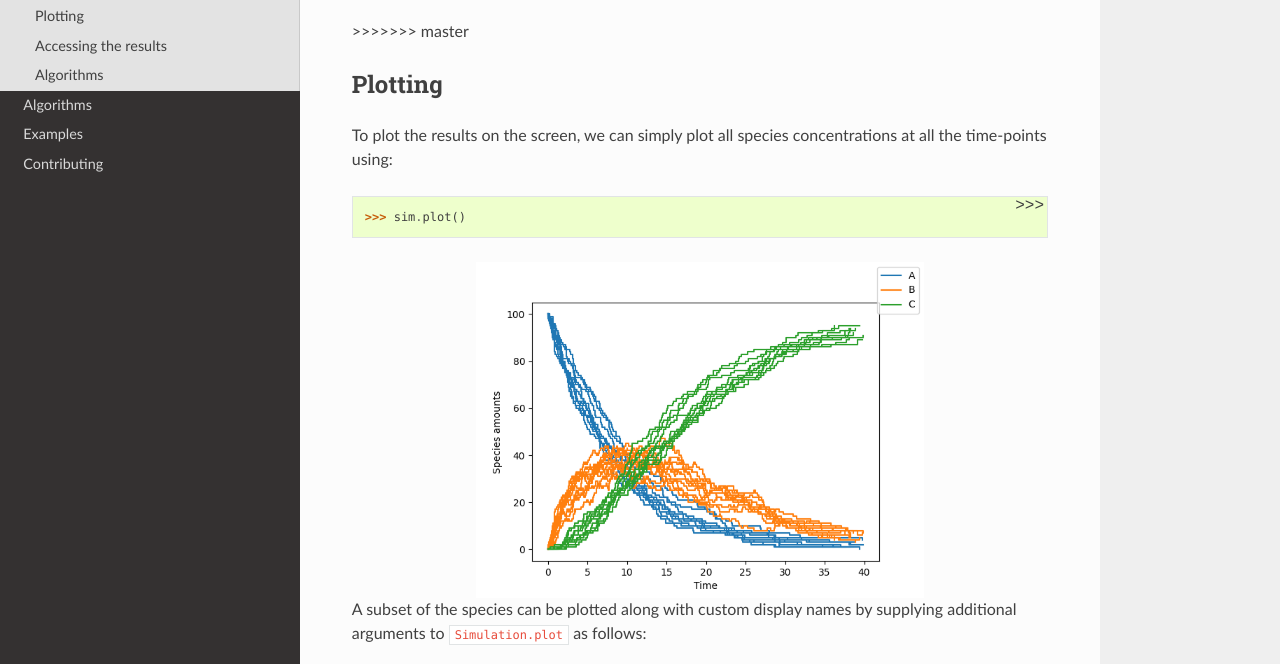
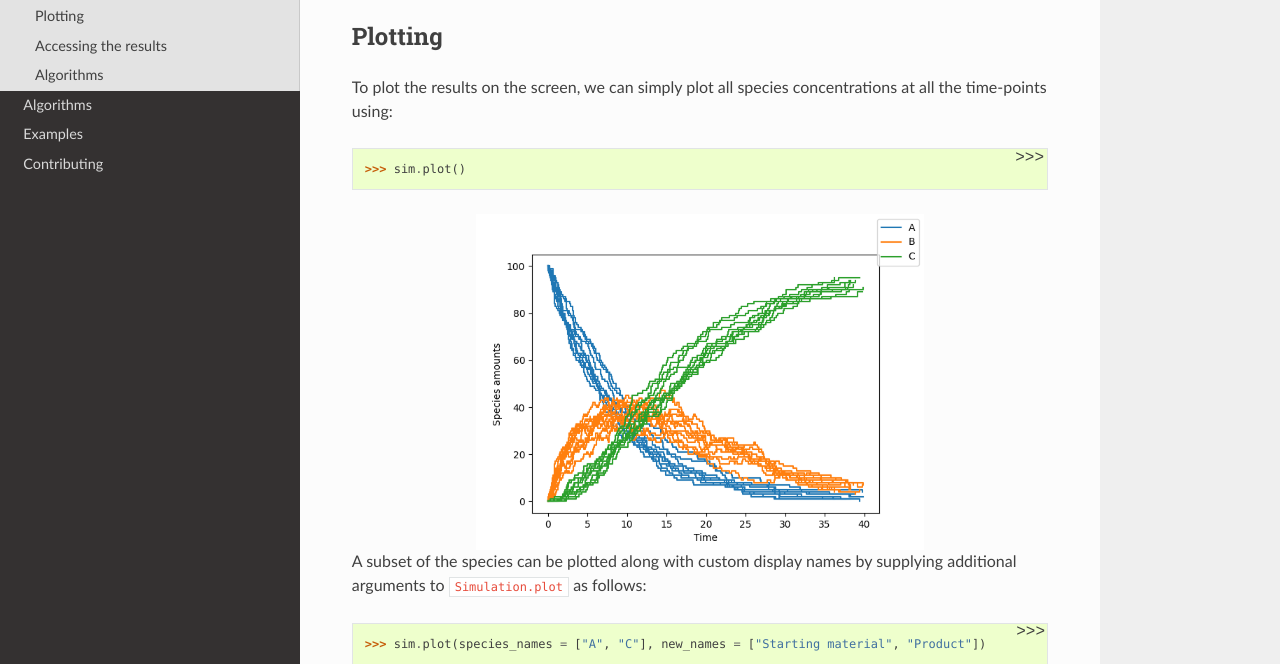
Before and after one commit to quantumbrake/cayenne, a Sphinx documentation site: the page built from docs/tutorial.rst, in a window 1280 px wide and 900 px high, scrolled down 3358 px, cut to the strip 236-900 px from the top of the window. Built offline with Sphinx 7.4.7 and the Read the Docs theme 2.0.0, drawn with Linux system fonts in a browser that asks for light colours.

Commit message:
Docs: Fix merge conflict

```diff
--- a/docs/tutorial.rst
+++ b/docs/tutorial.rst
@@ -115,8 +115,6 @@ Suppose we want to run 10 repetitions of the system for at most 1000 steps / 40
     >>> sim.simulate(max_t=40, max_iter=1000, n_rep=10)
 
 .. automethod:: cayenne.simulation.Simulation.simulate
-
->>>>>>> master
 
 Plotting
 --------
```
